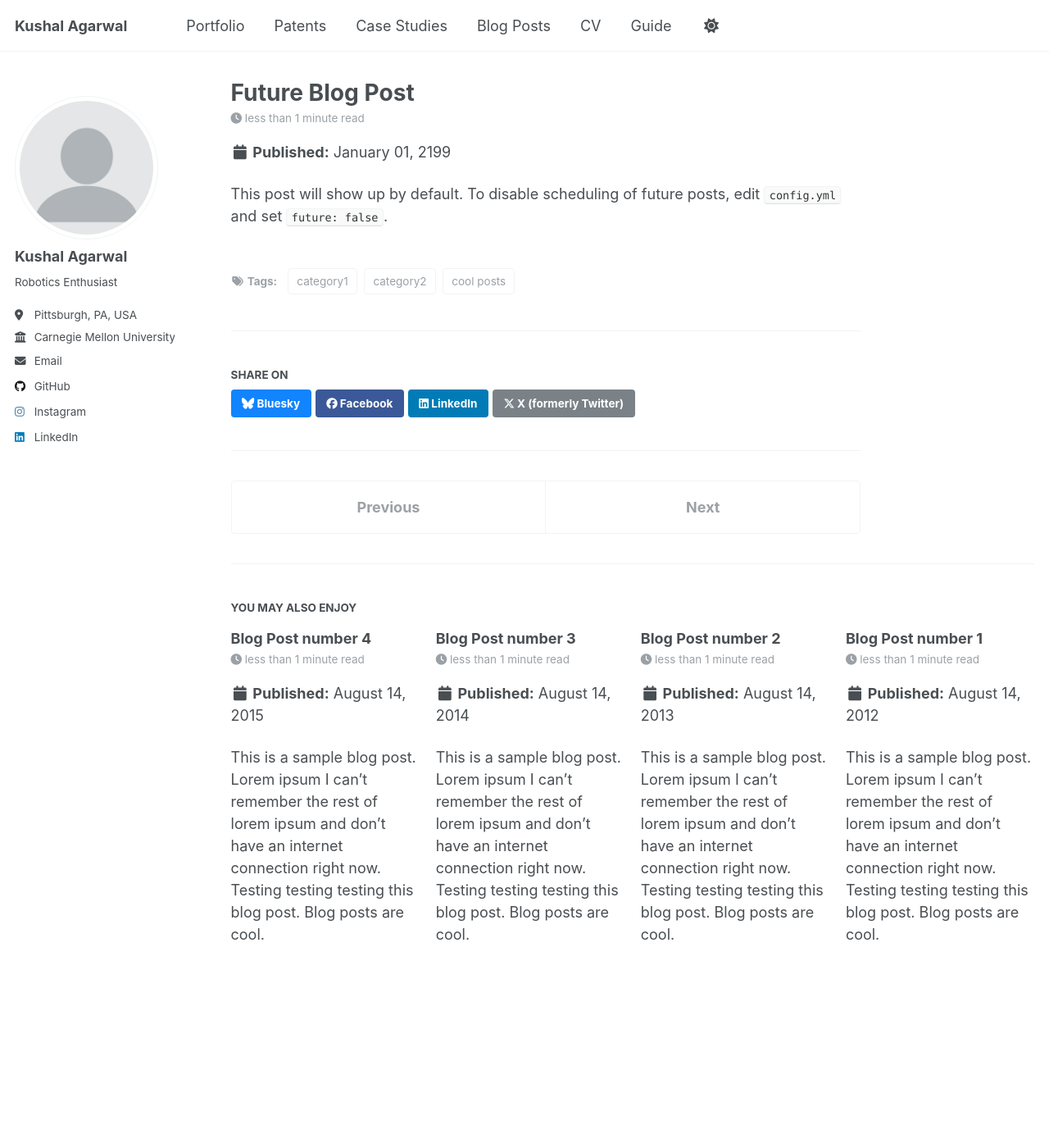
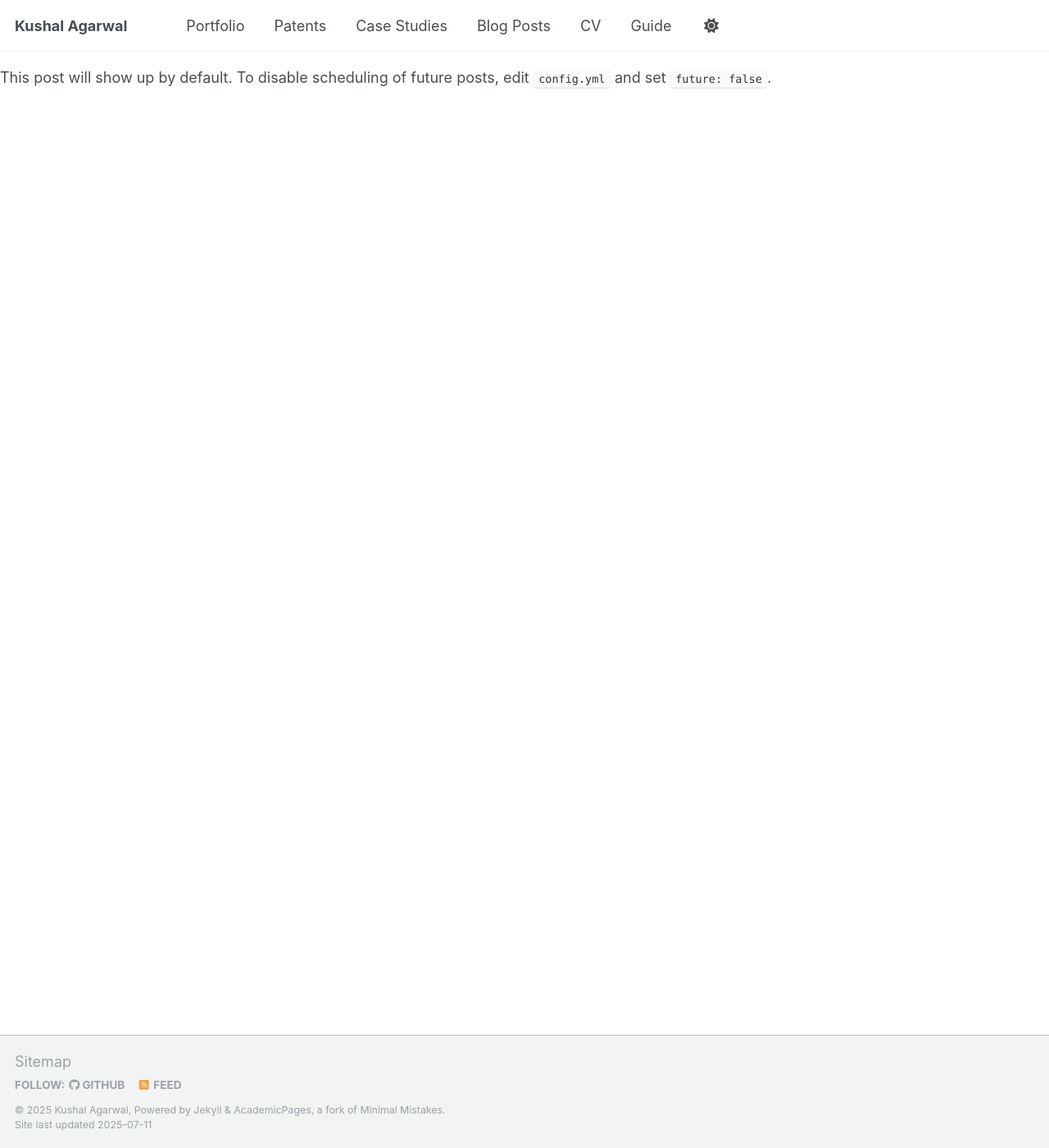
Before and after one commit to kushal-a/kushal-a.github.io, a Jekyll site: the page built from _posts/2199-01-01-future-post.md, in a window 1280 px wide and 1400 px high. Shown: the whole window at 82% size. Built offline with Jekyll 4.4.1, drawn with Linux system fonts in a browser that asks for light colours; our own code applies the rules of GitHub Pages for plain Markdown files; a script that is not in the unit is left out; part of the change alters nothing that is shown.

Commit message:
Update _config.yml

```diff
--- a/_config.yml
+++ b/_config.yml
@@ -239,42 +239,52 @@ collections:
 
 # These settings control how pages and collections are included in the site
 defaults:
-  # _posts
+  # # _posts
+  # - scope:
+  #     path: ""
+  #     type: posts
+  #   values:
+  #     layout: single
+  #     author_profile: true
+  #     read_time: true
+  #     comments: true
+  #     share: true
+  #     related: true
+  # _projects
   - scope:
       path: ""
-      type: posts
+      type: projects
     values:
       layout: single
       author_profile: true
-      read_time: true
       comments: true
       share: true
       related: true
-  # _pages
-  - scope:
-      path: ""
-      type: pages
-    values:
-      layout: single
-      author_profile: true
-  # _teaching
-  - scope:
-      path: ""
-      type: teaching
-    values:
-      layout: single
-      author_profile: true
-      share: true
-      comments: true
-  # _publications
-  - scope:
-      path: ""
-      type: publications
-    values:
-      layout: single
-      author_profile: true
-      share: true
-      comments: true
+  # # _pages
+  # - scope:
+  #     path: ""
+  #     type: pages
+  #   values:
+  #     layout: single
+  #     author_profile: true
+  # # _teaching
+  # - scope:
+  #     path: ""
+  #     type: teaching
+  #   values:
+  #     layout: single
+  #     author_profile: true
+  #     share: true
+  #     comments: true
+  # # _publications
+  # - scope:
+  #     path: ""
+  #     type: publications
+  #   values:
+  #     layout: single
+  #     author_profile: true
+  #     share: true
+  #     comments: true
   # _portfolio
   - scope:
       path: ""
@@ -284,14 +294,14 @@ defaults:
       author_profile: true
       share: true
       comment: true
-  # _talks
-  - scope:
-      path: ""
-      type: talks
-    values:
-      layout: talk
-      author_profile: true
-      share: true
+  # # _talks
+  # - scope:
+  #     path: ""
+  #     type: talks
+  #   values:
+  #     layout: talk
+  #     author_profile: true
+  #     share: true
 
 
 # Sass/SCSS
```
